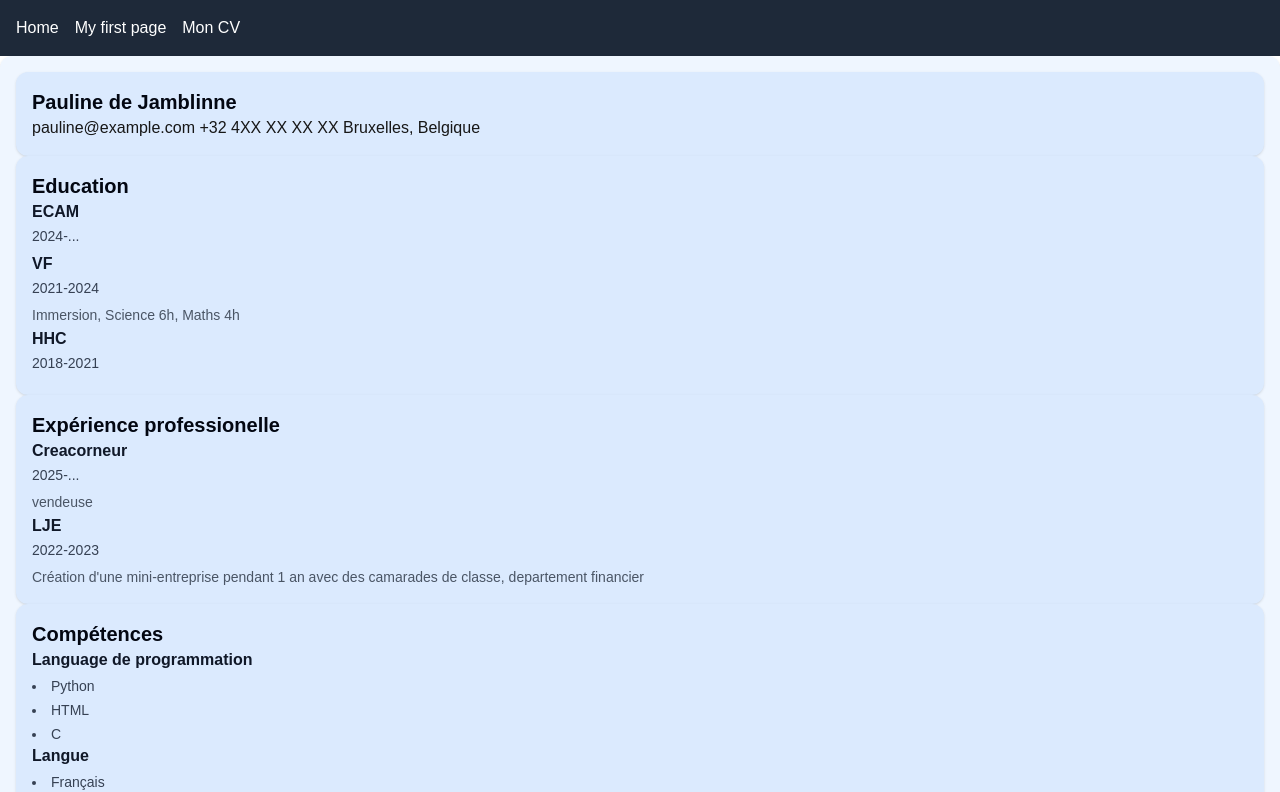
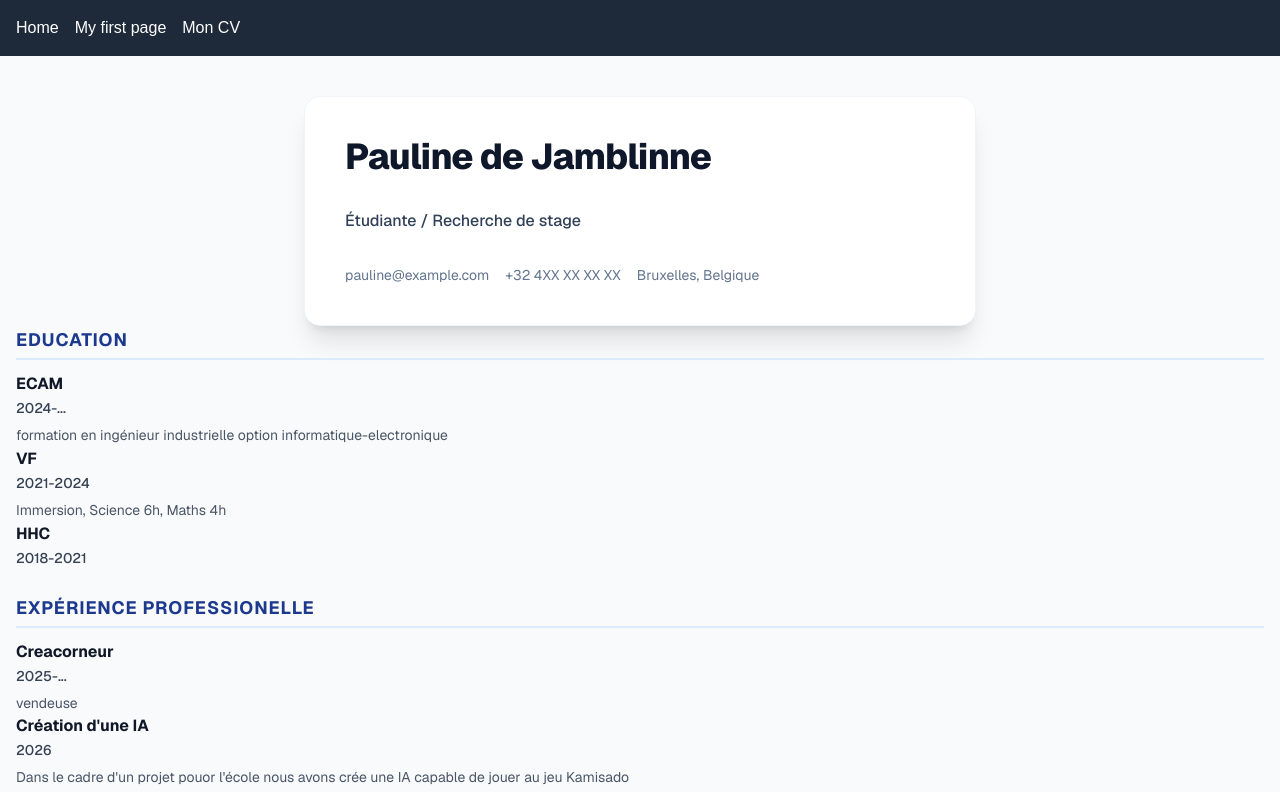
Before and after one commit to Paulinedjm/Technologie_web_portfolio, a Next.js app: page /CVentry in a window 1280 px wide. Shown: the top 792 px of the page. Built offline with nearby package versions, Linux system fonts and the light colour scheme.

Commit message:
modification du style du cv

```diff
--- a/app/CVentry/page.tsx
+++ b/app/CVentry/page.tsx
@@ -1,7 +1,7 @@
 function Section(props: {title:string, children:React.ReactNode}) {
     return (
-    <div className=" bg-blue-100 rounded-xl shadow p-4 container mx-auto">
-        <h2 className="font-bold text-gray-950 text-xl">{props.title}</h2>
+    <div className="mb-6">
+        <h2 className="font-bold text-blue-900 text-lg uppercase tracking-wider border-b-2 border-blue-100 pb-1 mb-3">{props.title}</h2>
         {props.children}
     </div>
     )
@@ -33,22 +33,32 @@ function List(props: { items: string[] }) {
 
 export default function CVentry() {
     return(
-    <div className="bg-blue-50 rounded-xl shadow p-4 container mx-auto">
+    <div className="bg-slate-50 min-h-screen py-10 px-4 font-sans text-slate-800">
+        <div className="max-w-2xl mx-auto bg-white rounded-2xl shadow-xl border border-slate-100 p-8 sm:p-10 space-y-8">
+            <h1 className="text-3xl sm:text-4xl font-extrabold text-slate-900 tracking-tight">
+                Pauline de Jamblinne
+            </h1>
+            <p className="text-slate-700 font-medium text-base mt-1">
+                Étudiante / Recherche de stage
+            </p>
+            <div className="flex flex-wrap gap-4 text-xs sm:text-sm text-slate-500 mt-4">
+                <span className="flex items-center gap-1"> pauline@example.com</span>
+                <span className="flex items-center gap-1"> +32 4XX XX XX XX</span>
+                <span className="flex items-center gap-1">Bruxelles, Belgique</span>
+            </div>
+        </div>
 
-        <Section title="Pauline de Jamblinne">
-          <span> pauline@example.com</span>
-          <span> +32 4XX XX XX XX</span>
-          <span> Bruxelles, Belgique</span>
-        </Section>
 
       <Section title = "Education">
-        <Section_Item subtitle="ECAM" period="2024-..."  />
+        <Section_Item subtitle="ECAM" period="2024-..." description="formation en ingénieur industrielle option informatique-electronique"  />
         <Section_Item subtitle="VF" period ="2021-2024" description ="Immersion, Science 6h, Maths 4h" />
         <Section_Item subtitle="HHC" period="2018-2021" />
       </Section>
 
       <Section title="Expérience professionelle">
         <Section_Item subtitle="Creacorneur" period="2025-..." description="vendeuse" />
+        <Section_Item subtitle="Création d'une IA" period="2026" description="Dans le cadre d'un projet pouor l'école nous avons
+        crée une IA capable de jouer au jeu Kamisado" />
         <Section_Item subtitle="LJE" period="2022-2023" description="Création d'une mini-entreprise pendant 1 an avec des camarades
         de classe, departement financier" />
       </Section>
```
